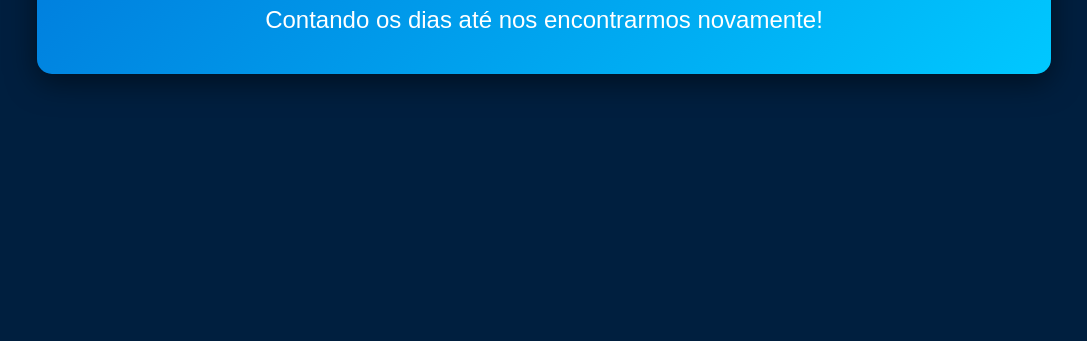
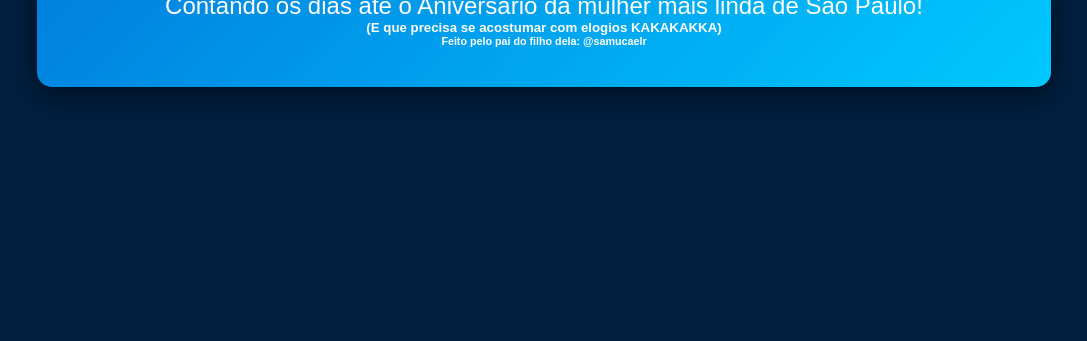
Before and after one commit to nerdsamu/Pri, a plain HTML site: page index.html in a window 1280 px wide. Shown: the part 459-800 px from the top of the page, without its empty margins (96-1183 px from the left). Drawn offline with Linux system fonts and the light colour scheme.

Commit message:
Update index.html

```diff
--- a/index.html
+++ b/index.html
@@ -18,7 +18,9 @@
       <div id="contador">
         <span id="dias"></span> dias restantes
       </div>
-      <p class="mensagem">Contando os dias até nos encontrarmos novamente!</p>
+      <p class="mensagem">Contando os dias até o Aniversário da mulher mais linda de São Paulo!</p>
+      <h5>(E que precisa se acostumar com elogios KAKAKAKKA)</h5>
+      <h6>Feito pelo pai do filho dela: @samucaelr</h6>
     </div>
     <script src="/script.js"></script>
 
```
